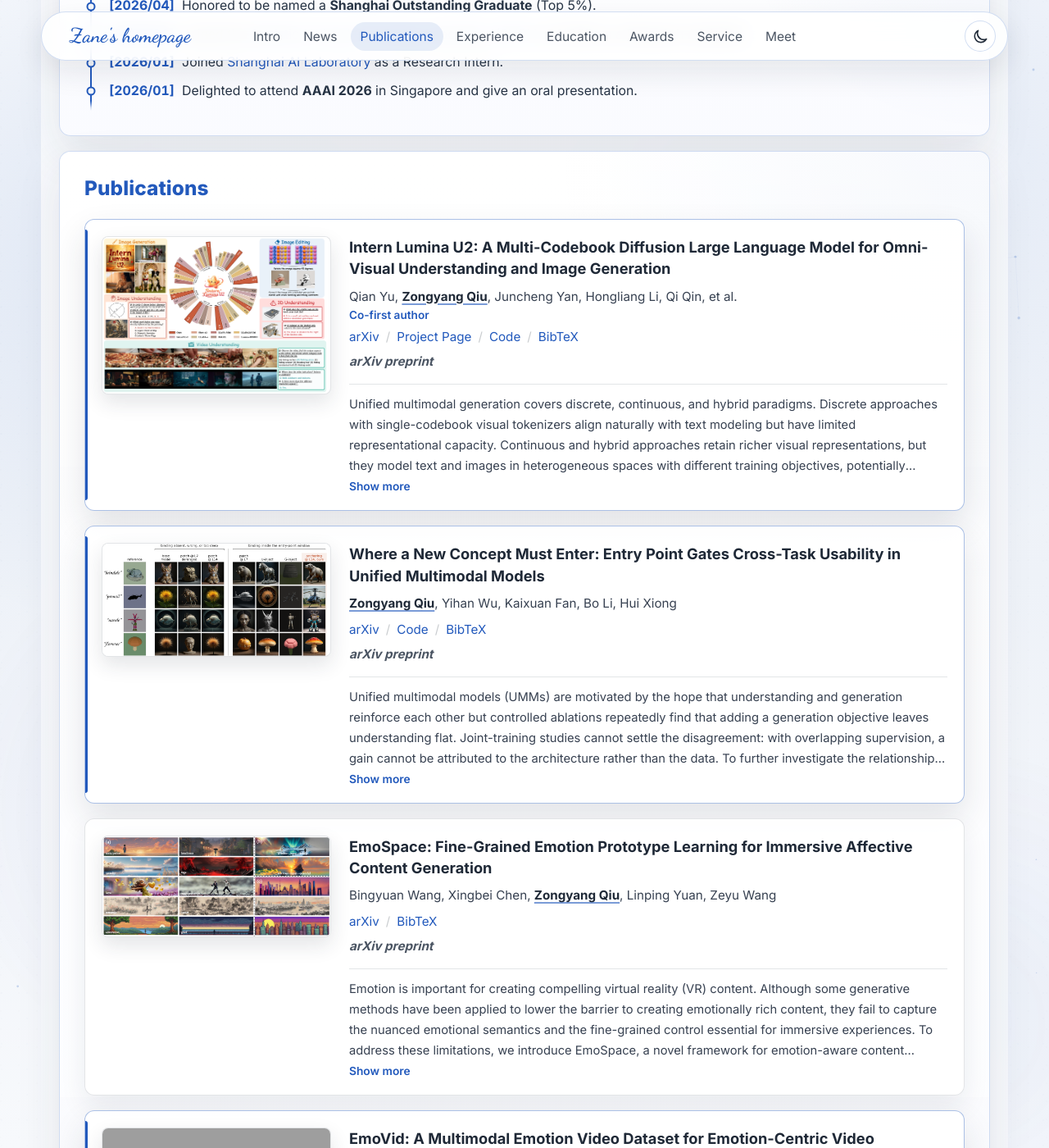
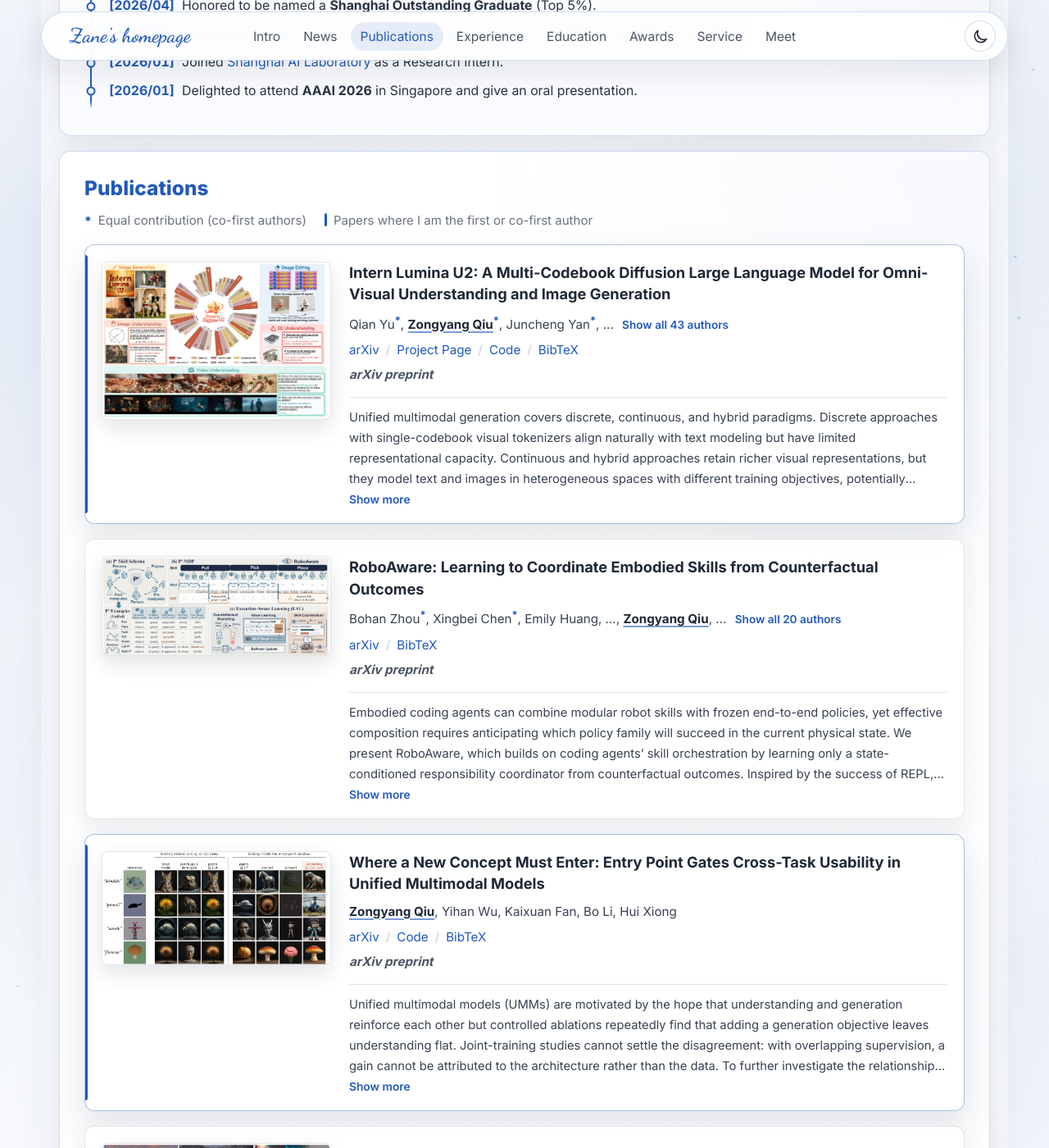
Before and after one commit to Zane-ZYQiu/Zane-ZYQiu.github.io, a Jekyll site: the page built from _pages/about.html, in a window 1280 px wide and 1400 px high, scrolled down 1116 px. Shown: the whole window at 82% size. Built offline with Jekyll 4.4.1, drawn with Linux system fonts in a browser that asks for light colours; some of the changed text lies outside the part shown.

Commit message:
Add RoboAware and mark co-first authors
Add the RoboAware preprint, collapse long author lists to the first
three plus my name with a show-all toggle, mark co-first authors with
a superscript star, and explain the star and the highlight bar above
the publication list.

Co-Authored-By: Claude Opus 5.5 <noreply@anthropic.com>

```diff
--- a/_includes/paper-card.html
+++ b/_includes/paper-card.html
@@ -1,17 +1,19 @@
 {% comment %}
   Publication card for the single-page homepage. Expects `post` (a
-  _publications document). Papers where the site author is first author, or
-  that set `co_first: true`, get the highlighted style. An optional
-  `author_note` is shown under the author list.
+  _publications document). In `authors`, a trailing `*` marks a co-first
+  author and renders as a superscript. Papers where the site author is first
+  or co-first author get the highlighted style. An optional `author_note` is
+  shown under the author list.
 {% endcomment %}
 {% include base_path %}
 {% assign paper_id = post.url | slugify %}
-{% assign first_author = post.authors | split: ',' | first | strip %}
+{% assign first_author = post.authors | split: ',' | first | remove: '*' | strip %}
 {% capture self_author %}<strong>{{ site.author.name }}</strong>{% endcapture %}
+{% capture self_co_first %}{{ site.author.name }}*{% endcapture %}
 {% assign primary_url = post.project_page | default: post.arxiv | default: post.paperurl | default: post.code %}
 {% assign abstract = post.content | markdownify | replace: '<strong>Abstract:</strong>', '' | replace: '<p>', '' | replace: '</p>', ' ' | strip %}
 
-<article class="paper-card{% if first_author == site.author.name or post.co_first %} paper-card-highlight{% endif %}">
+<article class="paper-card{% if first_author == site.author.name or post.authors contains self_co_first %} paper-card-highlight{% endif %}">
   {% if post.header.teaser %}
   <div class="paper-media">
     <img src="{{ base_path }}/images/{{ post.header.teaser }}" alt="{{ post.title | strip_html | escape }} teaser" loading="lazy" />
@@ -27,7 +29,23 @@
     </h3>
 
     {% if post.authors %}
-    <p class="paper-authors">{{ post.authors | replace: site.author.name, self_author }}</p>
+    {% assign author_list = post.authors | split: ', ' %}
+    {% assign author_count = author_list | size %}
+    {% if author_count > 6 %}
+      {% comment %} Long lists: show the first three plus the site author, expandable to the full list. {% endcomment %}
+      {% assign shown = 3 %}
+      {% assign self_idx = -1 %}
+      {% for a in author_list %}{% assign a_name = a | remove: '*' %}{% if a_name == site.author.name %}{% assign self_idx = forloop.index0 %}{% endif %}{% endfor %}
+      {% assign last_idx = author_count | minus: 1 %}
+      {% capture short_authors %}{% for a in author_list limit: shown %}{{ a }}{% unless forloop.last %}, {% endunless %}{% endfor %}{% if self_idx >= shown %}, …, {{ author_list[self_idx] }}{% endif %}{% if self_idx < last_idx %}, …{% endif %}{% endcapture %}
+    <p class="paper-authors" data-authors>
+      <span class="authors-short">{{ short_authors | replace: site.author.name, self_author | replace: '*', '<sup>*</sup>' }}</span>
+      <span class="authors-full" hidden>{{ post.authors | replace: site.author.name, self_author | replace: '*', '<sup>*</sup>' }}</span>
+      <button type="button" class="authors-toggle" aria-expanded="false" data-count="{{ author_count }}">Show all {{ author_count }} authors</button>
+    </p>
+    {% else %}
+    <p class="paper-authors">{{ post.authors | replace: site.author.name, self_author | replace: '*', '<sup>*</sup>' }}</p>
+    {% endif %}
     {% if post.author_note %}<p class="paper-note">{{ post.author_note }}</p>{% endif %}
     {% endif %}
 
--- a/_layouts/homepage.html
+++ b/_layouts/homepage.html
@@ -19,7 +19,7 @@
     <link rel="preconnect" href="https://fonts.googleapis.com" />
     <link rel="preconnect" href="https://fonts.gstatic.com" crossorigin />
     <link rel="stylesheet" href="https://fonts.googleapis.com/css2?family=Dancing+Script:wght@600&family=Inter:wght@400;500;600;700;800&display=swap" />
-    <link rel="stylesheet" href="{{ base_path }}/assets/css/homepage.css?v=20261016b" />
+    <link rel="stylesheet" href="{{ base_path }}/assets/css/homepage.css?v=20261016e" />
     <link rel="apple-touch-icon" sizes="180x180" href="{{ base_path }}/images/apple-touch-icon-180x180.png" />
     <link rel="icon" type="image/svg+xml" href="{{ base_path }}/images/favicon.svg" />
     <link rel="icon" type="image/png" href="{{ base_path }}/images/favicon-32x32.png" sizes="32x32" />
@@ -58,6 +58,6 @@
     </footer>
 
     <script defer src="{{ base_path }}/assets/js/geo-network.js?v=20261006a"></script>
-    <script defer src="{{ base_path }}/assets/js/homepage.js?v=20261006h"></script>
+    <script defer src="{{ base_path }}/assets/js/homepage.js?v=20261016a"></script>
   </body>
 </html>
--- a/_pages/about.html
+++ b/_pages/about.html
@@ -106,6 +106,7 @@ redirect_from:
 
 <section class="section panel reveal" id="publications">
   <div class="section-head"><h2 class="section-kicker">Publications</h2></div>
+  <p class="section-note pub-legend"><span><sup>*</sup> Equal contribution (co-first authors)</span><span><i class="bar-key" aria-hidden="true"></i>Papers where I am the first or co-first author</span></p>
   <div class="paper-list">
     {% for post in site.publications reversed %}
       {% include paper-card.html %}
--- a/assets/css/homepage.css
+++ b/assets/css/homepage.css
@@ -419,6 +419,39 @@ strong {
   margin: -8px 0 20px;
   color: var(--muted);
   font-size: 0.94rem;
+}
+
+.pub-legend {
+  display: flex;
+  flex-wrap: wrap;
+  gap: 6px 22px;
+}
+
+.pub-legend span {
+  display: inline-flex;
+  align-items: center;
+  gap: 8px;
+}
+
+.pub-legend sup,
+.paper-authors sup {
+  color: var(--accent);
+  font-weight: 700;
+}
+
+.pub-legend sup {
+  font-size: 1.05em;
+  line-height: 0;
+  position: relative;
+  top: 0.1em;
+}
+
+.bar-key {
+  display: inline-block;
+  width: 3px;
+  height: 1.05em;
+  border-radius: 999px;
+  background: var(--accent);
 }
 
 /* --- Intro --------------------------------------------------------------- */
@@ -888,6 +921,23 @@ strong {
   text-underline-offset: 3px;
 }
 
+.authors-toggle {
+  margin-left: 6px;
+  padding: 0;
+  border: 0;
+  background: none;
+  color: var(--accent);
+  font: inherit;
+  font-size: 0.85rem;
+  font-weight: 600;
+  cursor: pointer;
+  white-space: nowrap;
+}
+
+.authors-toggle:hover {
+  color: var(--accent-bright);
+}
+
 .paper-note {
   margin: 2px 0 0;
   color: var(--accent);
--- a/assets/js/homepage.js
+++ b/assets/js/homepage.js
@@ -154,6 +154,21 @@
     });
   }
 
+  function bindAuthorLists() {
+    document.querySelectorAll('[data-authors]').forEach(function (list) {
+      var short = list.querySelector('.authors-short');
+      var full = list.querySelector('.authors-full');
+      var button = list.querySelector('.authors-toggle');
+      button.addEventListener('click', function () {
+        var expand = full.hidden;
+        full.hidden = !expand;
+        short.hidden = expand;
+        button.setAttribute('aria-expanded', expand ? 'true' : 'false');
+        button.textContent = expand ? 'Show fewer' : 'Show all ' + button.dataset.count + ' authors';
+      });
+    });
+  }
+
   /* --- Click fireworks (2D canvas port of the original WebGL version) ---- */
 
   var FIREWORK_PALETTES = {
@@ -273,5 +288,6 @@
   bindActiveNav();
   bindAbstracts();
   bindBibtex();
+  bindAuthorLists();
   bindFireworks();
 })();
```
Also changed, not shown: _publications/2025-11-20-emovid.md (+1 -1 lines), _publications/2026-09-12-internlumina-u2.md (+1 -3 lines), _publications/2026-10-08-roboaware.md (added, +25 -0 lines), images/roboaware_teaser.png (added).
